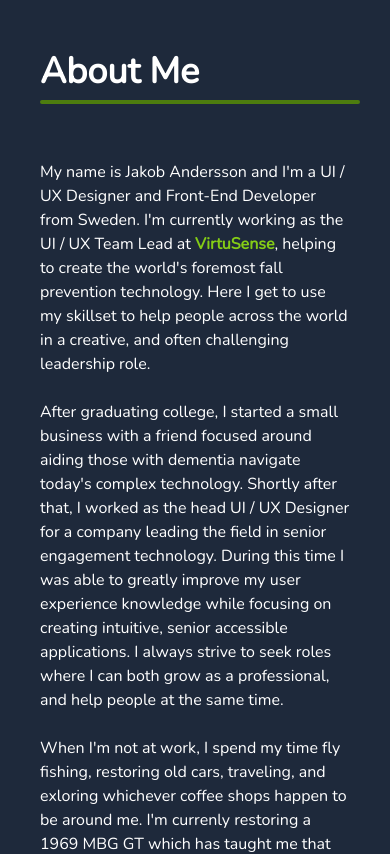
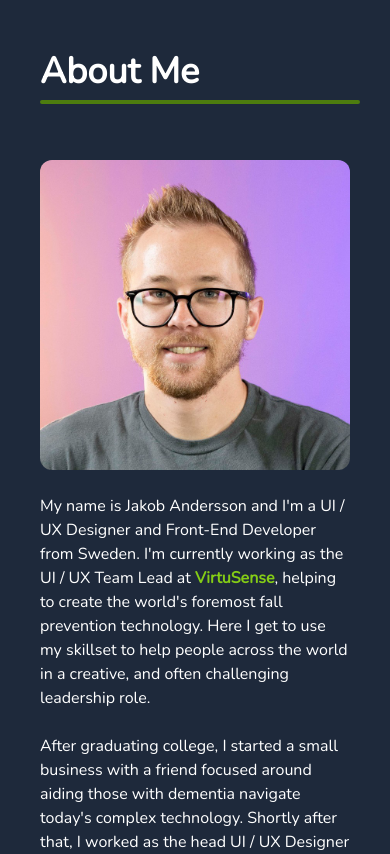
Before and after one commit to jakobthefrog/TailwindPortfolio, a React (Create React App) app: page / in a window 390 px wide. Shown: the part 920-1774 px from the top of the page. Built offline with nearby package versions, Linux system fonts and the light colour scheme.

Commit message:
moving picture on phone size

```diff
--- a/src/components/AboutMe.js
+++ b/src/components/AboutMe.js
@@ -6,7 +6,7 @@ const AboutMe = () => {
 			<span className="text-4xl font-semibold">About Me</span>
 			<hr className=" w-80 border-2 rounded mt-2 mb-8 border-lime-700" />
 			<div className="grid grid-cols-1 md:grid-cols-10 md:gap-10">
-				<div className="md:col-span-6">
+				<div className="md:col-span-6 md:order-first">
 					<p className="mt-6">
 						My name is Jakob Andersson and I'm a UI / UX Designer
 						and Front-End Developer from Sweden. I'm currently
@@ -49,7 +49,7 @@ const AboutMe = () => {
 						code.
 					</p>
 				</div>
-				<div className="md:col-span-4">
+				<div className="md:col-span-4 order-first">
 					<img
 						className=" rounded-xl mt-6"
 						src={userProfile}
```
